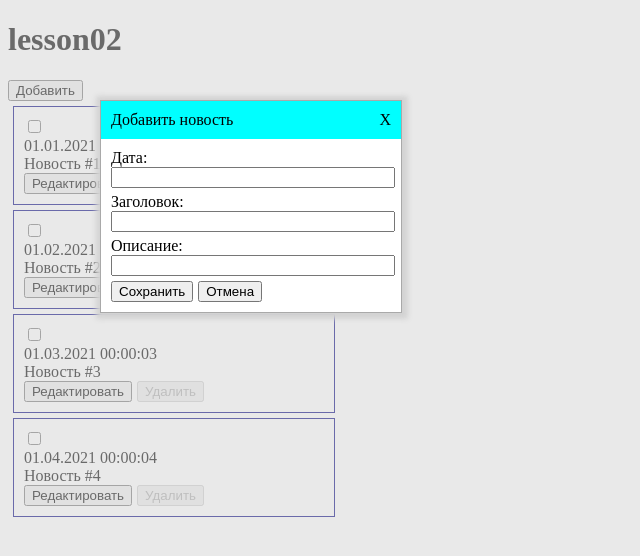
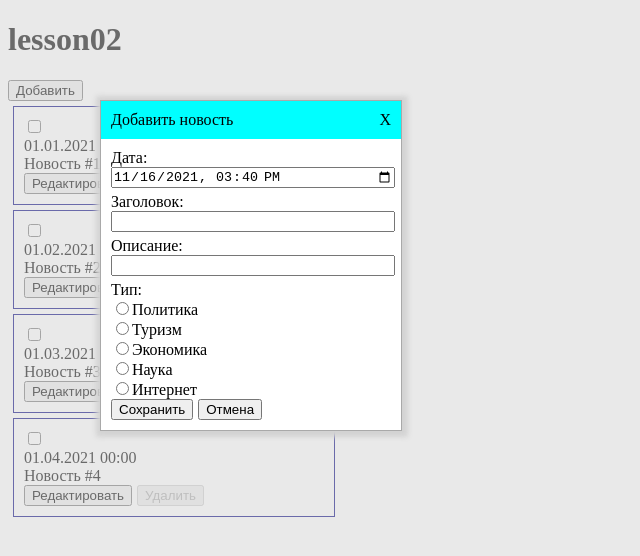
Before and after one commit to ParmaAngularCourse/parma-angular-course, an Angular app in the folder lesson01/: page / in a window 1280 px wide. Both pictures are taken after a click on the button "Добавить". Shown: the top 556 px of the page, without its empty margins (0-640 px from the left). Built offline with nearby package versions, Linux system fonts and the light colour scheme.

Commit message:
Блок 3 - пункты 1.2.1 и 1.2.2

```diff
--- a/lesson01/src/app/news/news-item/news-item.component.html
+++ b/lesson01/src/app/news/news-item/news-item.component.html
@@ -1,6 +1,6 @@
 <div class="news-item" [ngClass]="this.isActive ? 'active' : ''" >
   <input type="checkbox" (change)="checkboxChange($event)" />
-  <div>{{newsItem.date}}</div>
+  <div>{{newsItem.date | date:'dd.MM.yyyy HH:mm'}}</div>
   <div>{{newsItem.head}}</div>
   <button (click)="edit()">Редактировать</button>
   <button (click)="remove()" [disabled]="!this.isActive">Удалить</button>
--- a/lesson01/src/app/news/news-types.ts
+++ b/lesson01/src/app/news/news-types.ts
@@ -1,7 +1,23 @@
 export class NewsItemModel {
+
+  private timeZoneMinutes : number = 0;
+
   constructor(public id: number,
-              public date: string,
+              public date: Date,
               public head: string,
-              public desc: string) {
+              public desc: string,
+              public tag: string) {
+    this.timeZoneMinutes = - (new Date()).getTimezoneOffset();
+  }
+
+  public get dateLocal() : string {
+    return new Date(
+      this.date.getFullYear(),
+      this.date.getMonth(),
+      this.date.getDate(),
+      this.date.getHours(),
+      this.date.getMinutes() + this.timeZoneMinutes,
+      this.date.getSeconds()
+    ).toISOString().slice(0, 16);
   }
 }
--- a/lesson01/src/app/news/news.component.css
+++ b/lesson01/src/app/news/news.component.css
@@ -1,5 +1,6 @@
 
-app-news-item-modal input {
+app-news-item-modal input[type=text],
+app-news-item-modal input[type=datetime-local]{
   margin-bottom: 5px;
   width: 100%;
   padding-left: 0;
--- a/lesson01/src/app/news/news.component.html
+++ b/lesson01/src/app/news/news.component.html
@@ -14,10 +14,19 @@
   <ng-container ngProjectAs="modal-title">{{editedItem.id != -1 ? "Изменить новость" : "Добавить новость"}}</ng-container>
   <ng-container ngProjectAs="modal-inner">
     <label>Дата:</label>
-    <input type="text" [value]="editedItem.date" #date (change)="onDateChange(date.value)" />
+    <input type="datetime-local" [value]="editedItem.dateLocal" #date (change)="onDateChange(date.value)" />
     <label>Заголовок:</label>
     <input type="text" [value]="editedItem.head" #head (change)="onHeadChange(head.value)" />
     <label>Описание:</label>
     <input type="text" [value]="editedItem.desc" #desc (change)="onDescChange(desc.value)" />
+    <label>Тип:</label>
+    <ng-container *ngFor="let tagItem of tagsList">
+      <div>
+        <input type="radio" [id]="tagItem.tag" name="tags" [value]="tagItem.tag"
+               [checked]="editedItem.tag == tagItem.tag" #tag (change)="onTagsChange(tag.value)" />
+        <label [for]="tagItem.tag">{{tagItem.text}}</label>
+      </div>
+    </ng-container>
   </ng-container>
+
 </app-news-item-modal>
--- a/lesson01/src/app/news/news.component.ts
+++ b/lesson01/src/app/news/news.component.ts
@@ -10,16 +10,28 @@ import {NewsItemModel} from "./news-types";
 export class NewsComponent implements OnInit {
 
   news: NewsItemModel[] = [
-    new NewsItemModel(1, "01.01.2021 00:00:01", "Новость #1", "Текст новости #1"),
-    new NewsItemModel(2, "01.02.2021 00:00:02", "Новость #2", "Текст новости #2"),
-    new NewsItemModel(3, "01.03.2021 00:00:03", "Новость #3", "Текст новости #3"),
-    new NewsItemModel(4, "01.04.2021 00:00:04", "Новость #4", "Текст новости #4")
-  ]
+    new NewsItemModel(1, new Date(2021, 0, 1, 0, 0, 1),
+      "Новость #1", "Текст новости #1", "politic"),
+    new NewsItemModel(2, new Date(2021, 1, 1, 0, 0, 2),
+      "Новость #2", "Текст новости #2","internet"),
+    new NewsItemModel(3, new Date(2021, 2, 1, 0, 0, 3),
+      "Новость #3", "Текст новости #3", "science"),
+    new NewsItemModel(4, new Date(2021, 3, 1, 0, 0, 4),
+      "Новость #4", "Текст новости #4", "tourism")
+  ];
+  tagsList: {tag:string, text:string}[] = [
+    { tag: "politic", text: "Политика" },
+    { tag: "tourism", text: "Туризм" },
+    { tag: "economy", text: "Экономика" },
+    { tag: "science", text: "Наука" },
+    { tag: "internet", text: "Интернет" }
+  ];
 
   showModal: boolean = false;
   editedItem!: NewsItemModel;
 
-  constructor() { }
+  constructor() {
+  }
 
   ngOnInit(): void {
   }
@@ -32,17 +44,17 @@ export class NewsComponent implements OnInit {
   }
 
   onEditItem($event: NewsItemModel) {
-    this.editedItem = new NewsItemModel($event.id, $event.date, $event.head, $event.desc);
+    this.editedItem = new NewsItemModel($event.id, $event.date, $event.head, $event.desc, $event.tag);
     this.showModal = true;
   }
 
   onAdd() {
-    this.editedItem = new NewsItemModel(-1, "", "" , "");
+    this.editedItem = new NewsItemModel(-1, new Date(), "" , "", "");
     this.showModal = true;
   }
 
   onDateChange(value: string) {
-    this.editedItem.date = value;
+    this.editedItem.date = new Date(value);
   }
 
   onHeadChange(value: string) {
@@ -53,7 +65,11 @@ export class NewsComponent implements OnInit {
     this.editedItem.desc = value;
   }
 
-  onSaveModal(){
+  onTagsChange(value: string) {
+    this.editedItem.tag = value;
+  }
+
+  onSaveModal() {
     if(this.editedItem.id > 0) {
       let index = this.news.findIndex(p => p.id == this.editedItem.id);
       this.news[index] = this.editedItem;
```
